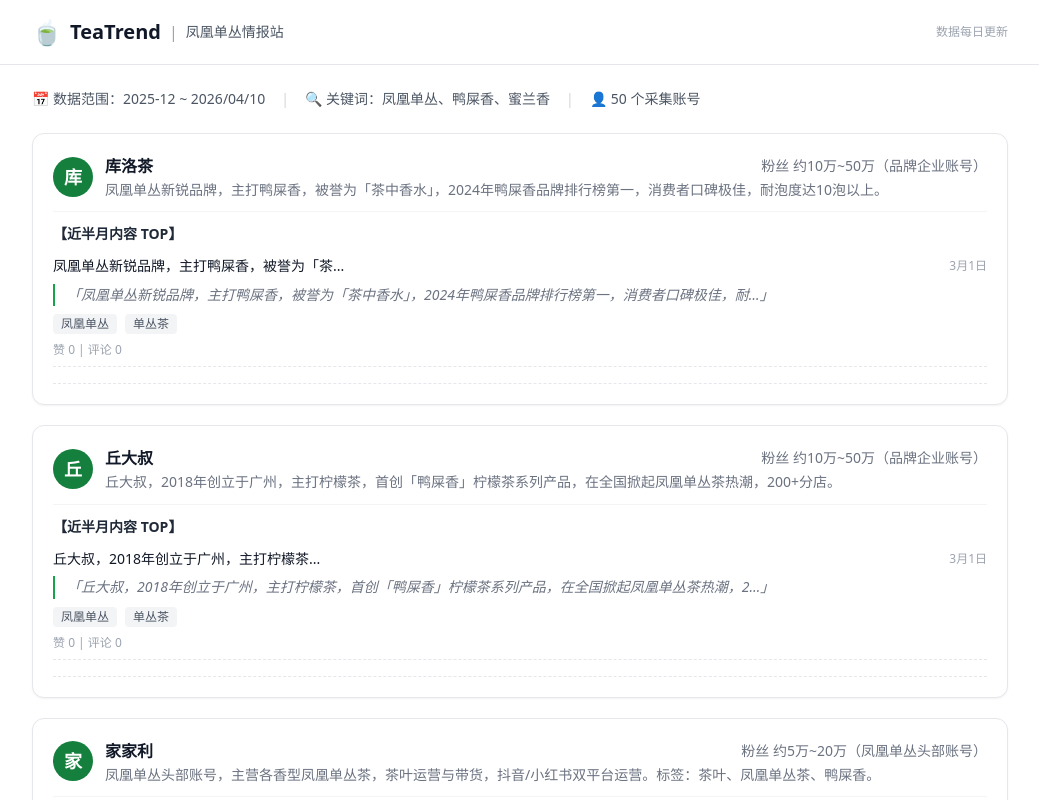
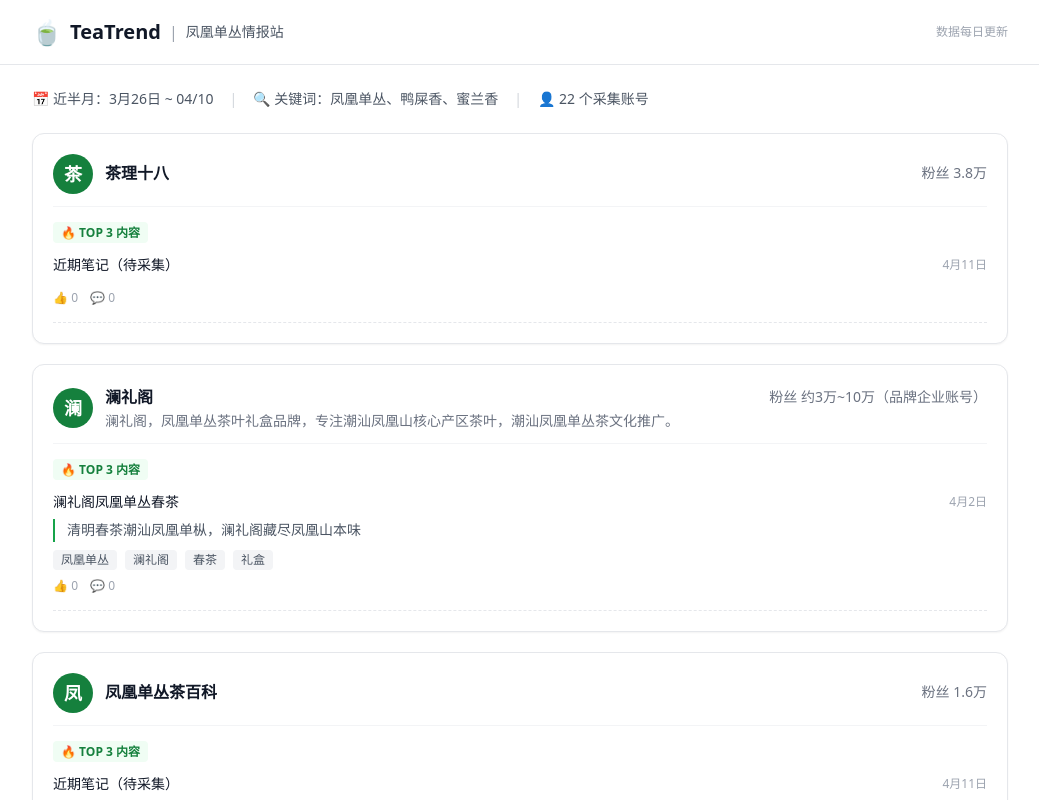
Before and after one commit to justinchen911/teatrend, a Next.js app: page / in a window 1280 px wide. Shown: the top 800 px of the page, without its empty margins (120-1159 px from the left). Built offline with nearby package versions, Linux system fonts and the light colour scheme.

Commit message:
feat: UI优化-账号名单行/头像/Top3/100字片段/近半月过滤/热评样式

```diff
--- a/src/app/page.tsx
+++ b/src/app/page.tsx
@@ -203,7 +203,7 @@
   return str.length > maxLen ? str.slice(0, maxLen) + '…' : str
 }
 
-// 格式化日期为 3月15日 / 12月20日
+// 格式化日期为 3月15日
 function formatDate(dateStr: string): string {
   const d = new Date(dateStr)
   const month = d.getMonth() + 1
@@ -211,8 +211,9 @@
   return `${month}月${day}日`
 }
 
-// 日期过滤：只保留 2025-12-01 及之后的数据
-const cutoff = new Date('2025-12-01')
+// 近半月截止日期
+const cutoff = new Date()
+cutoff.setDate(cutoff.getDate() - 15)
 
 function filterRecentNotes(notes: typeof sampleAccounts[0]['notes']) {
   return notes.filter(note => {
@@ -282,8 +283,8 @@
             <span className="text-gray-400">📅</span>
             {loading ? '...' :
               accounts.length > 0
-                ? `数据范围：2025-12 ~ ${new Date().toLocaleDateString('zh-CN', { year: 'numeric', month: '2-digit', day: '2-digit' })}`
-                : '暂无近半年数据'
+                ? `近半月：${formatDate(cutoff.toISOString())} ~ ${new Date().toLocaleDateString('zh-CN', { month: '2-digit', day: '2-digit' })}`
+                : '暂无近半月数据'
             }
           </span>
           <span className="text-gray-300">|</span>
@@ -325,35 +326,54 @@
 // 单个账号卡片组件
 function AccountCard({ account }: { account: typeof sampleAccounts[0] }) {
   const recentNotes = filterRecentNotes(account.notes)
+  // 近半月最热3条，按阅读+点赞+评论综合权重排序
   const topNotes = [...recentNotes]
-    .sort((a, b) => b.likes - a.likes)
-    .slice(0, 5)
+    .sort((a, b) => {
+      const scoreA = (a.likes || 0) * 1 + (a.comments || 0) * 5
+      const scoreB = (b.likes || 0) * 1 + (b.comments || 0) * 5
+      return scoreB - scoreA
+    })
+    .slice(0, 3)
 
   return (
     <div className="bg-white border border-gray-200 rounded-xl p-5 shadow-sm">
       {/* 账号头部 */}
       <div className="flex items-center gap-3 mb-2">
-        {/* 头像圆标：首字母 + 绿色背景 */}
-        <div className="w-10 h-10 rounded-full bg-green-700 text-white flex items-center justify-center font-bold text-lg flex-shrink-0">
+        {/* 真实头像：优先用 avatar URL，无则首字母兜底 */}
+        {(account as any).avatar ? (
+          <img
+            src={(account as any).avatar}
+            alt={account.nickname}
+            className="w-10 h-10 rounded-full object-cover flex-shrink-0 bg-gray-100"
+            onError={(e) => {
+              const target = e.currentTarget
+              target.style.display = 'none'
+              const fallback = target.nextElementSibling as HTMLElement
+              if (fallback) fallback.style.display = 'flex'
+            }}
+          />
+        ) : null}
+        <div className="w-10 h-10 rounded-full bg-green-700 text-white flex items-center justify-center font-bold text-lg flex-shrink-0"
+          style={{ display: (account as any).avatar ? 'none' : 'flex' }}>
           {account.nickname[0]}
         </div>
         <div className="flex-1 min-w-0">
           <div className="flex items-center justify-between gap-2">
-            <h3 className="font-bold text-gray-900">{account.nickname}</h3>
+            <h3 className="font-bold text-gray-900 truncate max-w-[60%]">{account.nickname}</h3>
             <span className="text-gray-500 text-sm flex-shrink-0">粉丝 {account.followers}</span>
           </div>
-          <p className="text-gray-500 text-sm mt-0.5 leading-snug">{account.intro}</p>
+          <p className="text-gray-500 text-sm mt-0.5 leading-snug truncate">{account.intro}</p>
         </div>
       </div>
 
       {/* 分隔线 */}
       <div className="border-t border-gray-100 my-3" />
 
-      {/* 【近半月内容 TOP】标题 */}
+      {/* 顶部：TOP3 小标签 */}
       <div className="mb-3">
-        <h4 className="text-sm font-bold text-gray-800">
-          【近半月内容 TOP】
-        </h4>
+        <span className="text-xs font-bold text-green-700 bg-green-50 px-2 py-0.5 rounded">
+          🔥 TOP 3 内容
+        </span>
       </div>
 
       {/* 热门笔记列表 */}
@@ -380,9 +400,9 @@
         </span>
       </div>
 
-      {/* 精华引用：灰色斜体，左侧绿线 */}
-      <blockquote className="text-gray-500 italic text-sm border-l-2 border-green-600 pl-3 mt-2 mb-2 leading-relaxed">
-        「{truncate(note.excerpt, 50)}」
+      {/* 精华引用：灰色，左侧绿线，最多100字 */}
+      <blockquote className="text-gray-600 text-sm border-l-2 border-green-600 pl-3 mt-2 mb-2 leading-relaxed">
+        {truncate(note.excerpt, 100)}
       </blockquote>
 
       {/* 关键词标签 */}
@@ -394,26 +414,24 @@
         ))}
       </div>
 
-      {/* 点赞/评论 */}
-      <div className="text-gray-400 text-xs mb-2">
-        赞 {note.likes.toLocaleString()} | 评论 {note.comments}
+      {/* 点赞/评论数 */}
+      <div className="flex items-center gap-3 text-gray-400 text-xs mb-2">
+        <span>👍 {note.likes.toLocaleString()}</span>
+        <span>💬 {note.comments.toLocaleString()}</span>
+        {note.hotComments.length > 0 && (
+          <span className="text-orange-500 font-medium">🔥 热评 {note.hotComments.length}条</span>
+        )}
       </div>
-
-      {/* 分隔虚线 */}
-      <div className="border-t border-dashed border-gray-200 my-2" />
 
       {/* 【热评摘录】 */}
       {note.hotComments.length > 0 && (
-        <div className="mt-2">
-          <p className="text-xs font-medium text-gray-500 mb-1.5">【热评摘录】</p>
-          <div className="space-y-1">
-            {note.hotComments.slice(0, 3).map((c, i) => (
-              <div key={i} className="text-xs text-gray-500 leading-relaxed">
-                <span className="font-medium text-gray-700">{c.user}:</span>{' '}
-                {truncate(c.text, 20)}
-              </div>
-            ))}
-          </div>
+        <div className="mt-2 bg-orange-50 rounded-lg p-3 space-y-1.5">
+          {note.hotComments.slice(0, 3).map((c, i) => (
+            <div key={i} className="text-xs text-gray-700 leading-relaxed">
+              <span className="font-medium text-orange-600">{c.user}</span>{' '}
+              <span className="text-gray-500">·</span> {c.text}
+            </div>
+          ))}
         </div>
       )}
 
```
